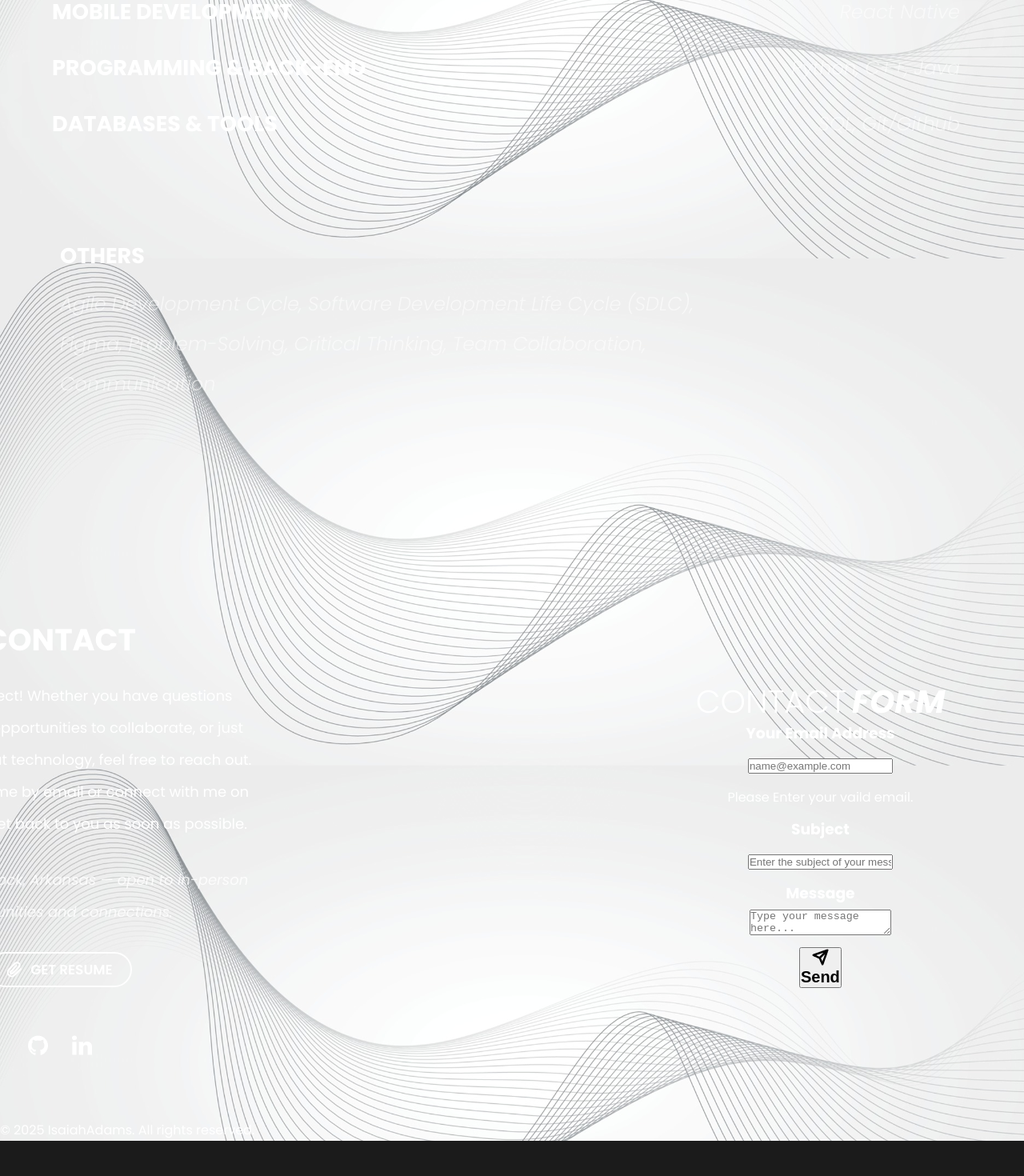
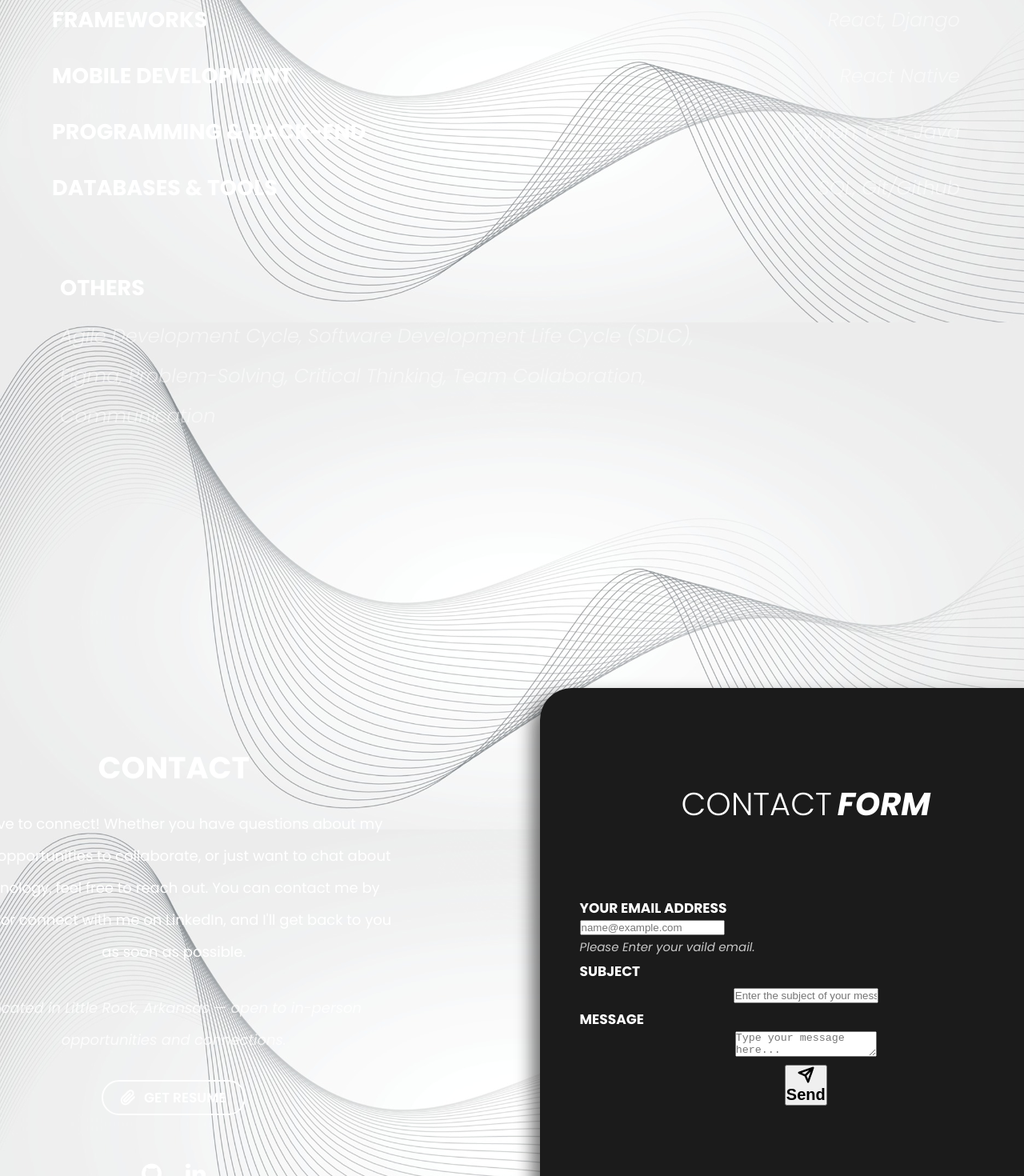
Before and after one commit to iadams1/personal-portfolio, a React (Vite) app: page / in a window 1280 px wide. Shown: the part 2680-4150 px from the top of the page at 80% size. Before the commit the page ends 4106 px from the top, so only its background shows below. Built offline with nearby package versions, Linux system fonts and the light colour scheme.

Commit message:
Made changes to Skills page as well as created and added styles to the Contact page.

```diff
--- a/src/App.css
+++ b/src/App.css
@@ -502,6 +502,7 @@ body {
   position: relative;
   z-index: 2;
   line-height: 40px;
+  justify-content: center;
 }
 
 .skills-grid {
@@ -521,6 +522,7 @@ body {
   flex-direction: column;
   height: 100%;
   gap: 40px;
+  padding-top: 120px;
 }
 
 .skills-grid-text {
@@ -532,6 +534,7 @@ body {
   flex-direction: column;
   height: 100%;
   gap: 40px;
+  padding-top: 120px;
 }
 
 .skills-grid-other {
@@ -541,6 +544,7 @@ body {
   padding: 50px;
   align-content: center;
   padding-right: 330px;
+  margin-top: -160px;
 }
 
 .skills-title {
@@ -580,18 +584,18 @@ body {
 }
 
 .back-text-10 {
-  bottom: 450px;
+  bottom: 600px;
   left: -270px;
 }
 
 .back-text-11 {
   right: 400px;
-  bottom: 90px;
+  bottom: 240px;
 }
 
 .back-text-12 {
   right: -250px;
-  top: 200px;
+  top: 350px;
 }
 
 /* Projects Section */
@@ -635,9 +639,9 @@ body {
   display: flex;
   width: 2000px;
   height: 700px;
-  padding-right: 200px;
-  padding-left: 100px;
-  gap: 200px;
+  padding-right: 300px;
+  padding-left: 200px;
+  gap: 80px;
 }
 
 .contact-grid-information {
@@ -645,8 +649,8 @@ body {
   width: 100%;
   display: flex;
   gap: 30px;
+  justify-content: center;
   padding: 80px;
-  justify-content: center;
 }
 
 .contact-information-title{
@@ -657,9 +661,9 @@ body {
 
 .contact-information-text {
   font-weight: 400;
-  margin-right: 14px;
-  margin-left: 14px;
   font-size: 18px;
+  margin-right: 25px;
+  margin-left: 25px;
 }
 
 .contact-information-subtext {
@@ -706,10 +710,14 @@ body {
 }
 
 .contact-grid-form {
-  width: 2500px;
+  width: 1500px;
   justify-content: center;
   display: flex;
   flex-direction: column;
+  background-color: #1b1b1b;
+  gap: 45px;
+  border-radius: 40px;
+  box-shadow: -10px 10px 20px #1b1b1b99;
 }
 
 .contact-form-title {
@@ -735,4 +743,25 @@ body {
 .form {
   flex-direction: column;
   display: flex;
+  line-height: 30px;
+  padding: 50px;
 }
+
+.contact-form-text {
+  text-align: left;
+  font-weight: 700;
+  text-transform: uppercase;
+  font-size: 17px;
+}
+
+.contact-form-subtext {
+   text-align: left;
+   font-size: 15px;
+   font-style: italic;
+   color: rgba(254, 254, 254, 0.761);
+}
+
+.form-email {
+  display: block;
+
+}
--- a/src/components/Contact.jsx
+++ b/src/components/Contact.jsx
@@ -37,16 +37,16 @@ export const Contact = () => {
                             </div>
                             <form className="form">
                                 <label>
-                                    <h3>Your Email Address</h3>
-                                    <input type="text" name="email" placeholder="name@example.com" required/>
-                                    <p>Please Enter your vaild email.</p>
+                                    <h3 className="contact-form-text">Your Email Address</h3>
+                                    <input type="text" name="email" placeholder="name@example.com" className="form-email" required/>
+                                    <p className="contact-form-subtext">Please Enter your vaild email.</p>
                                 </label>
                                 <label>
-                                    <h3>Subject</h3>
+                                    <h3 className="contact-form-text">Subject</h3>
                                     <input type="text" name="subject" placeholder="Enter the subject of your message" required/>
                                 </label>
                                 <label>
-                                    <h3>Message</h3>
+                                    <h3 className="contact-form-text">Message</h3>
                                     <textarea name="message" placeholder="Type your message here..." required/>
                                 </label>
                                 <label>
```
